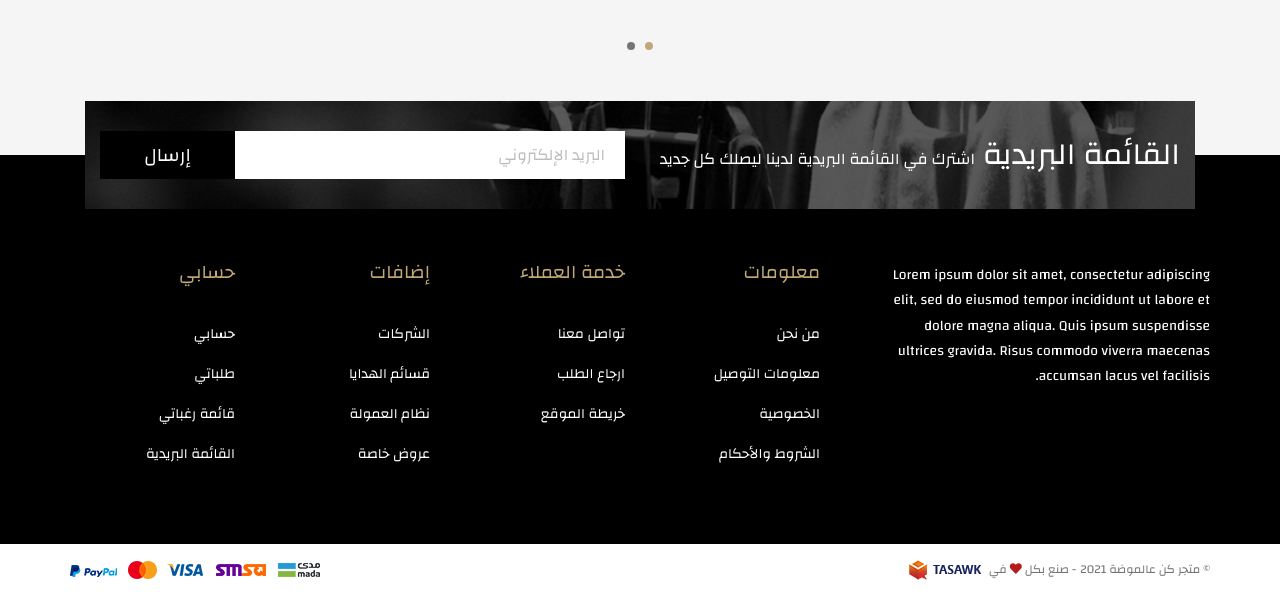
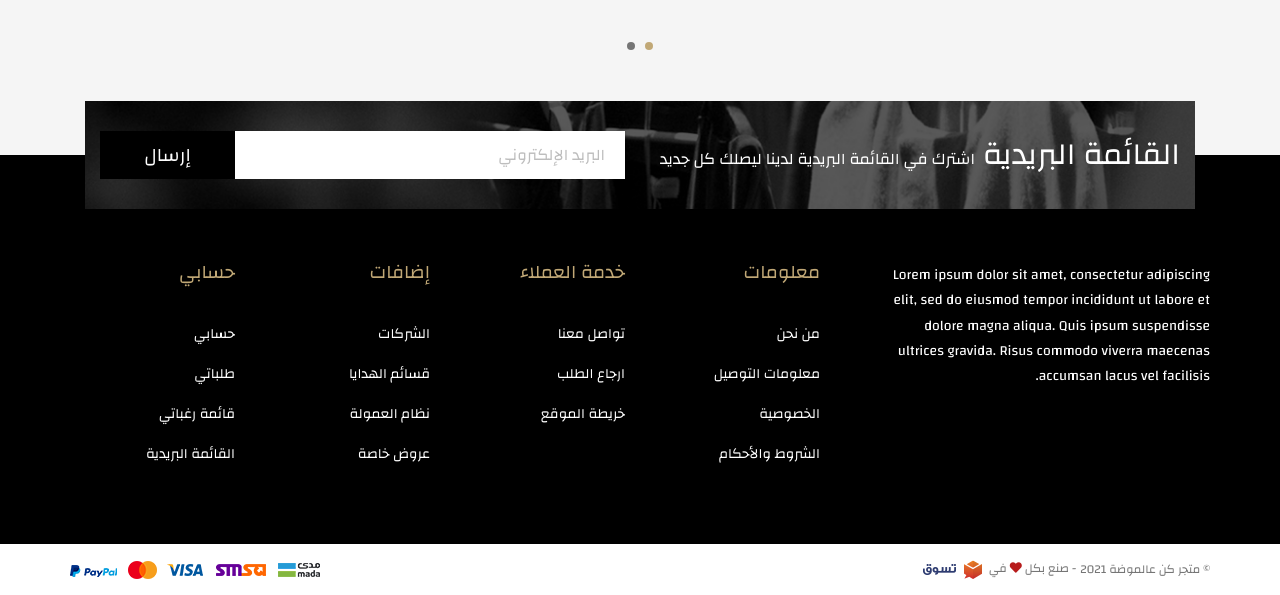
Before and after one commit to MohamedAmmar96/Be-Fashion, a plain HTML site: page index-ar.html in a window 1280 px wide. Shown: the part 4356-4951 px from the top of the page. Drawn offline with Linux system fonts and the light colour scheme.

Commit message:
Adding Project Files

```diff
--- a/index-ar.html
+++ b/index-ar.html
@@ -644,7 +644,7 @@
                     <div class="copyrights">
                         <p class="first-p">&copy; متجر كن عالموضة 2021</p>
                         <p class="last-p"> - صنع بكل <i class="heart fa fa-heart"></i> في
-                            <a href="https://tasawk.com.sa/"><img class="tasawk" src="images/footer/tasawk-en.png"></a>
+                            <a href="https://tasawk.com.sa/"><img class="tasawk" src="images/footer/tasawk.png"></a>
                         </p>
                     </div>
                     <div class="payment">
```
